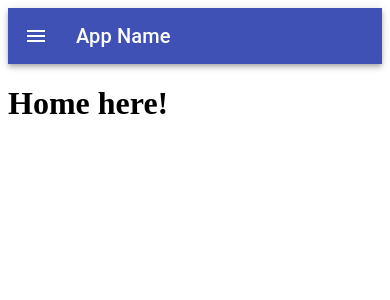
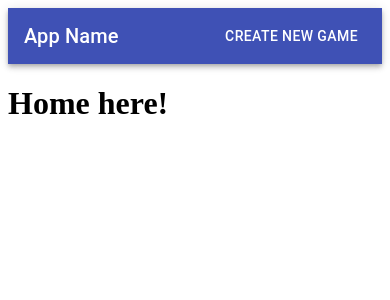
Before and after one commit to TonyDMorris/Front-End-Project, a React (Create React App) app: page / in a window 390 px wide. Shown: the top 300 px of the page. Built offline with nearby package versions, Linux system fonts and the light colour scheme.

Commit message:
Hamburger to button

```diff
--- a/src/components/Header.jsx
+++ b/src/components/Header.jsx
@@ -1,7 +1,6 @@
 import React from "react";
 import { makeStyles } from "@material-ui/core/styles";
-import { AppBar, Toolbar, IconButton, Typography } from "@material-ui/core";
-import MenuIcon from "@material-ui/icons/Menu";
+import { AppBar, Toolbar, Typography, Button } from "@material-ui/core";
 
 function Header() {
   const classes = useStyles();
@@ -9,17 +8,10 @@ function Header() {
     <div className={classes.root}>
       <AppBar position="static">
         <Toolbar>
-          <IconButton
-            edge="start"
-            className={classes.menuButton}
-            color="inherit"
-            arial-label="Menu"
-          >
-            <MenuIcon />
-          </IconButton>
           <Typography variant="h6" className={classes.title}>
             App Name
           </Typography>
+          <Button color="inherit">Create New Game</Button>
         </Toolbar>
       </AppBar>
     </div>
@@ -30,9 +22,6 @@ const useStyles = makeStyles(theme => ({
   root: {
     flexGrow: 1
   },
-  menuButton: {
-    marginRight: theme.spacing(2)
-  },
   title: {
     flexGrow: 1
   }
```
